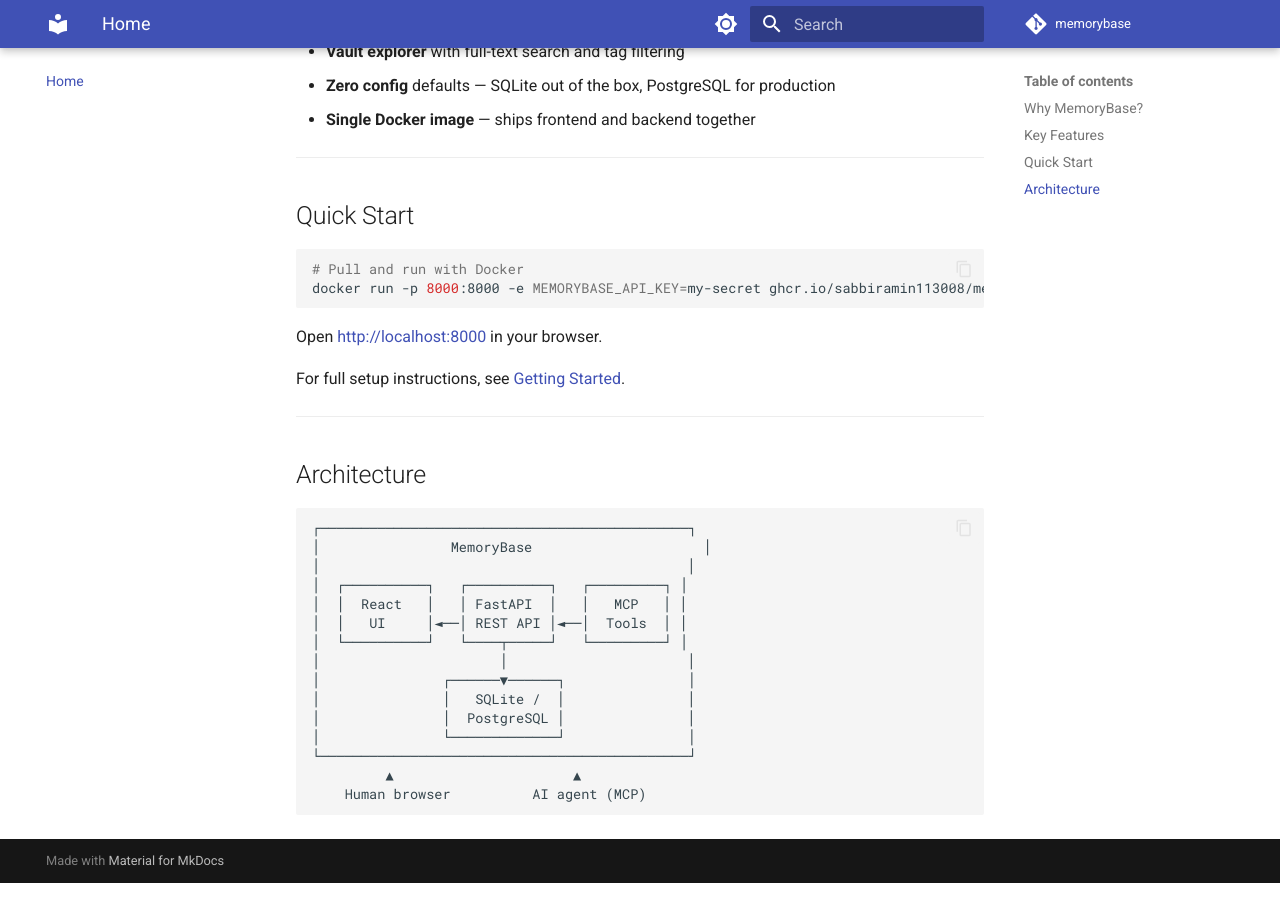
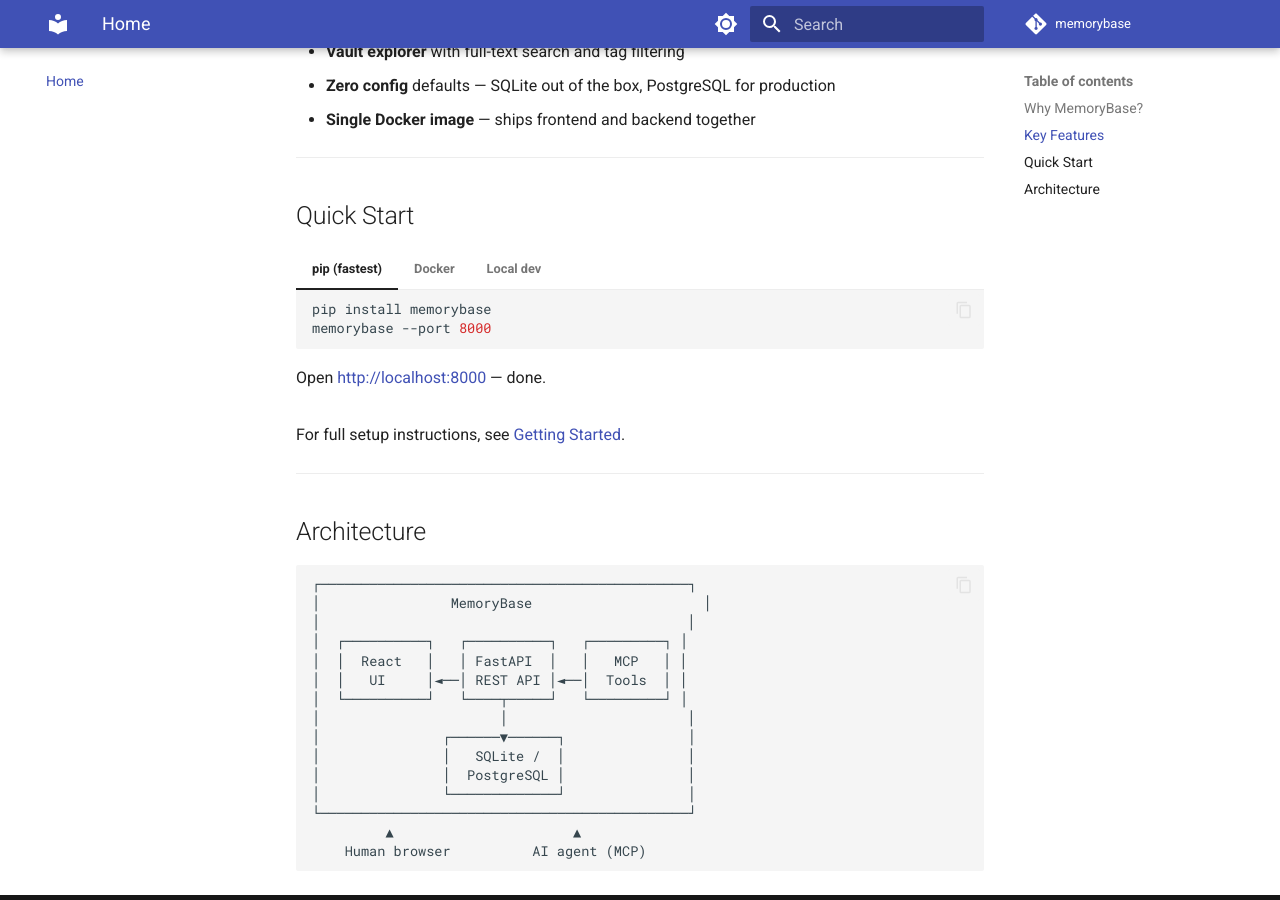
Before and after one commit to sabbiramin113008/memorybase, an MkDocs documentation site: the page built from docs/docs/index.md, in a window 1280 px wide and 900 px high, scrolled down 1075 px. Built offline with MkDocs 1.6.1 and Material for MkDocs 9.7.7, drawn with Linux system fonts in a browser that asks for light colours; comment, search, counter and statistics services are not loaded.

````diff
--- a/docs/docs/index.md
+++ b/docs/docs/index.md
@@ -36,12 +36,31 @@ All three are accessible to any AI agent via **MCP tools**, and to humans via a
 
 ## Quick Start
 
-```bash
-# Pull and run with Docker
-docker run -p 8000:8000 -e MEMORYBASE_API_KEY=my-secret ghcr.io/sabbiramin113008/memorybase:latest
-```
+=== "pip (fastest)"
 
-Open [http://localhost:8000](http://localhost:8000) in your browser.
+    ```bash
+    pip install memorybase
+    memorybase --port 8000
+    ```
+
+    Open [http://localhost:8000](http://localhost:8000) — done.
+
+=== "Docker"
+
+    ```bash
+    docker run -p 8000:8000 \
+      -e MEMORYBASE_API_KEY=my-secret \
+      ghcr.io/sabbiramin113008/memorybase:latest
+    ```
+
+=== "Local dev"
+
+    ```bash
+    git clone https://github.com/sabbiramin113008/memorybase.git
+    cd memorybase
+    ./start-backend.sh   # terminal 1
+    ./start-frontend.sh  # terminal 2
+    ```
 
 For full setup instructions, see [Getting Started](getting-started.md).
 
````
Also changed, not shown: README.md (+4 -2 lines), docs/docs/getting-started.md (+19 -2 lines).
